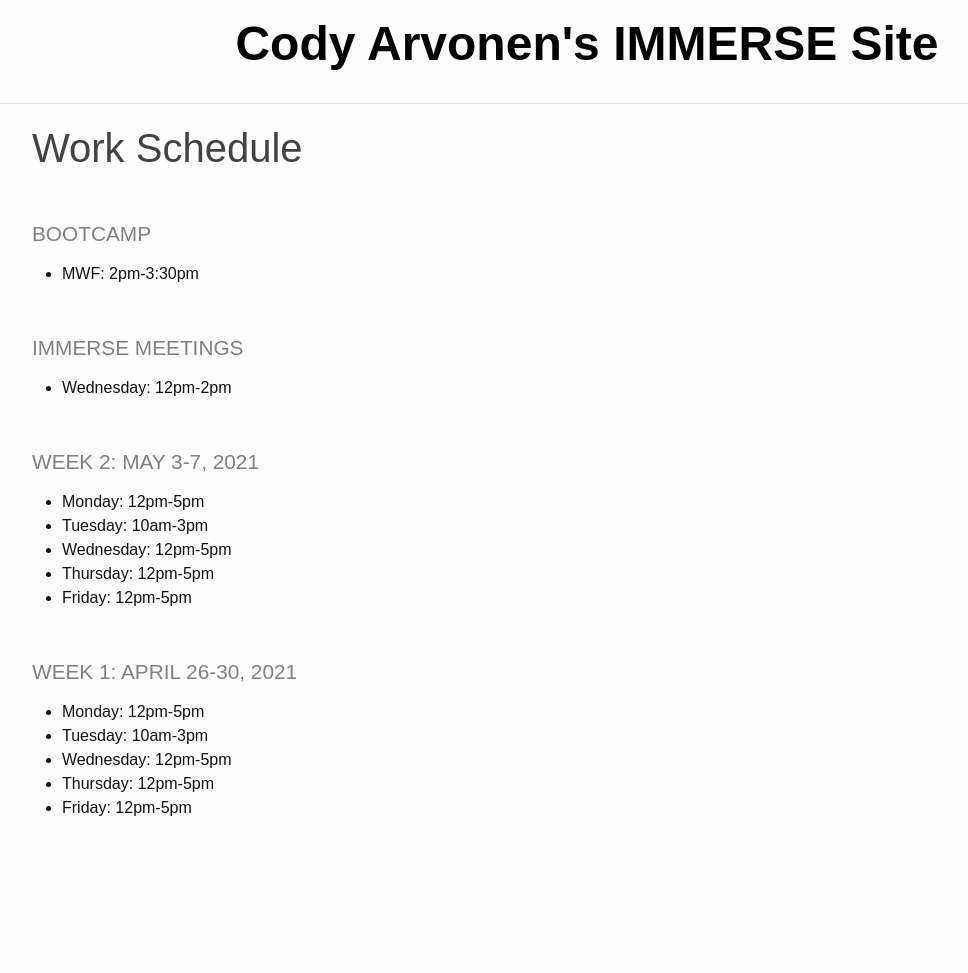
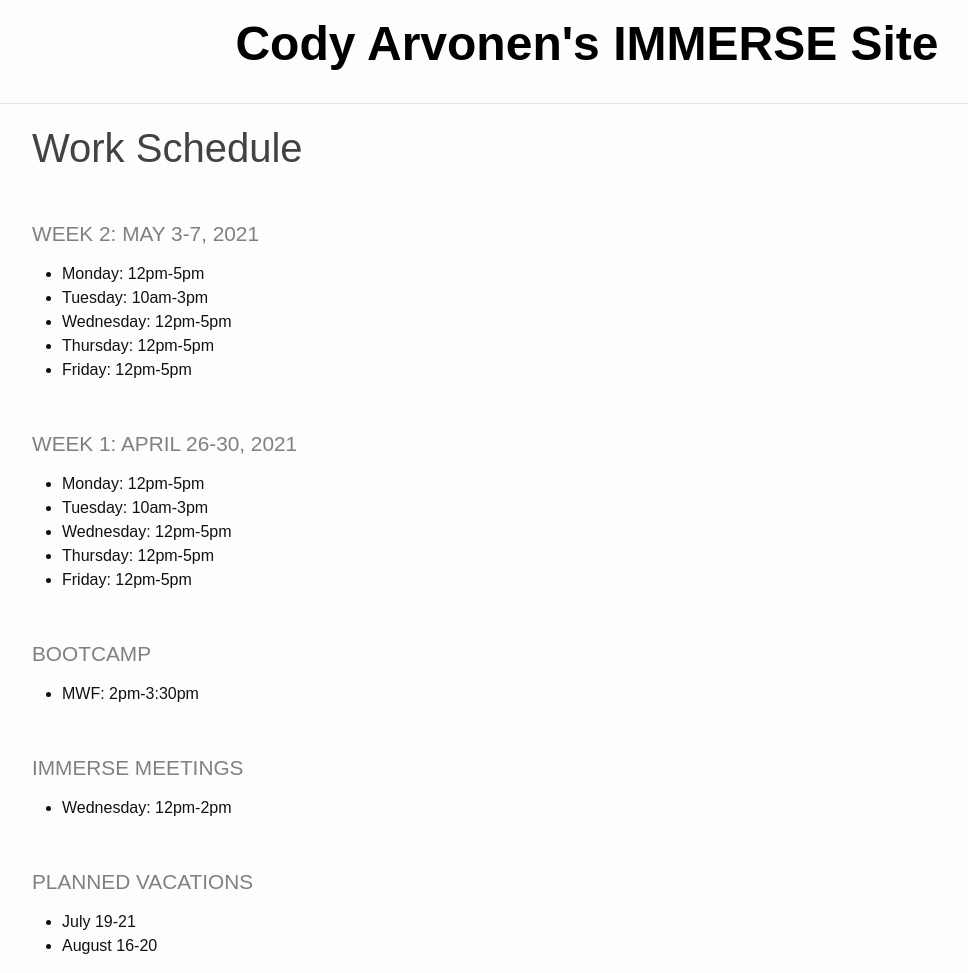
Before and after one commit to codyarvonen/personal_website, a Jekyll site: the page built from _pages/schedule.md, in a window 1280 px wide and 973 px high. Shown: the whole window, without its empty margins (53-1021 px from the left). Built offline with Jekyll 4.4.1, drawn with Linux system fonts in a browser that asks for light colours.

```diff
--- a/_pages/schedule.md
+++ b/_pages/schedule.md
@@ -24,3 +19,13 @@ title: Work Schedule
 * **Wednesday**: 12pm-5pm
 * **Thursday**: 12pm-5pm
 * **Friday**: 12pm-5pm
+
+### Bootcamp
+* **MWF**: 2pm-3:30pm
+
+### IMMERSE meetings
+* **Wednesday**: 12pm-2pm
+
+### Planned vacations
+* **July 19-21**
+* **August 16-20**
```
Also changed, not shown: other parts of _pages/schedule.md (+0 -5 lines), _pages/about.md (+7 -1 lines), _pages/log.md (+1 -1 lines), index.md (+1 -1 lines), profile_picture.png (added).
